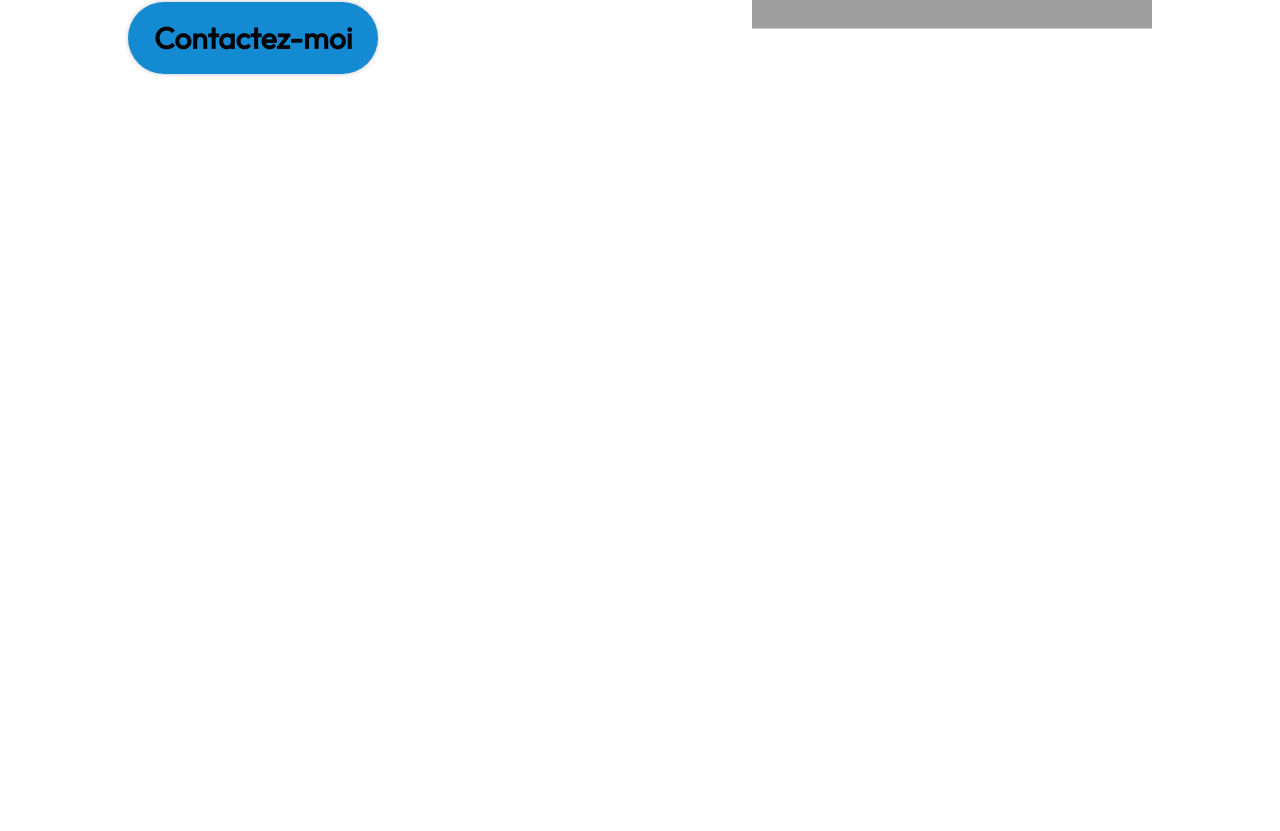
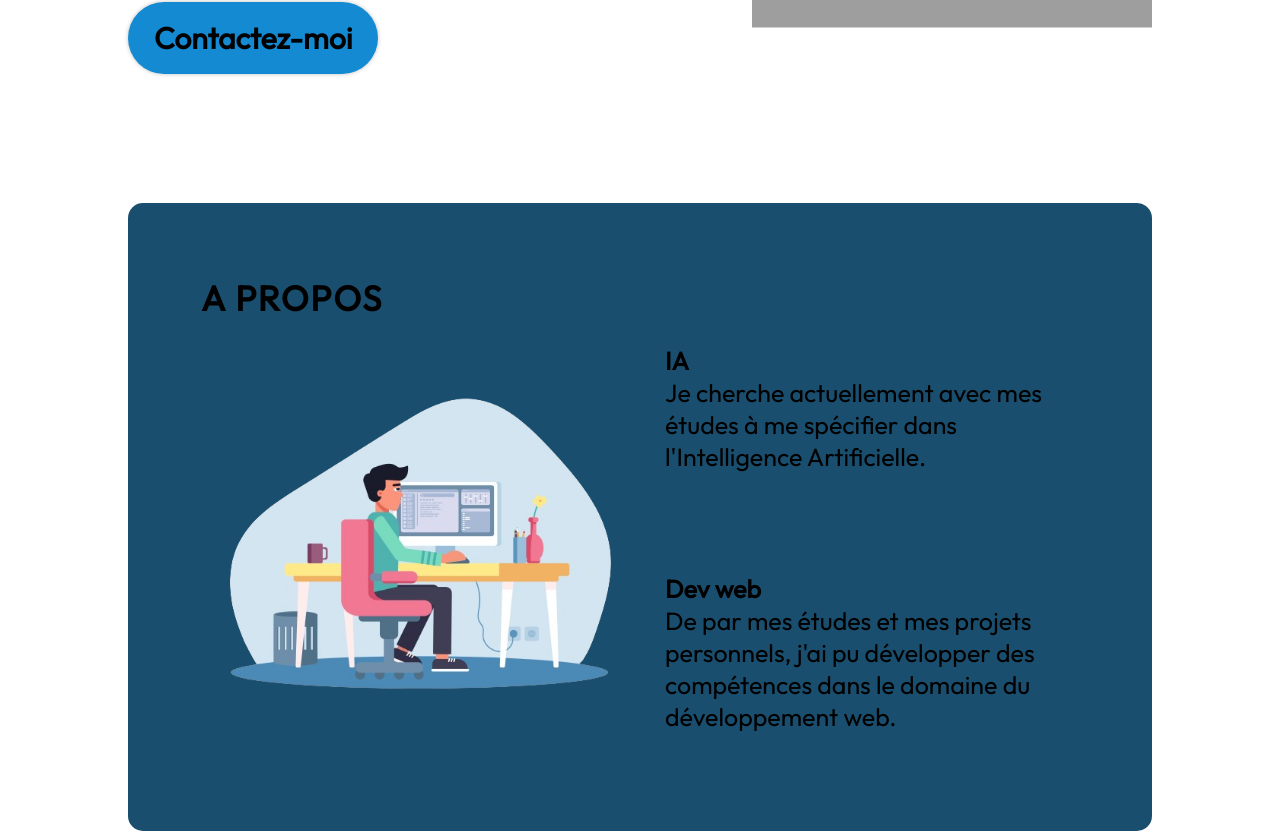
Before and after one commit to adesbx/PortfolioV2, a React (Vite) app: page / in a window 1280 px wide. Shown: the part 471-1302 px from the top of the page. Before the commit the page ends 800 px from the top, so only its background shows below. Built offline with nearby package versions, Linux system fonts and the light colour scheme; grey boxes are pictures that could not be loaded.

Commit message:
About section finished, maybe need to fix the space between Img and Text

```diff
--- a/src/App.jsx
+++ b/src/App.jsx
@@ -1,6 +1,7 @@
 import styles from './App.module.css'
 import { Navbar } from './components/Navbar/Navbar'
 import { Hero } from './components/Hero/Hero'
+import { About } from './components/About/About'
 
 
 function App() {
@@ -9,6 +10,7 @@ function App() {
     <div className={styles.App}>
       <Navbar />
       <Hero />
+      <About />
     </div>
   )
 }
--- /dev/null
+++ b/src/components/About/About.jsx
@@ -0,0 +1,33 @@
+import React from "react";
+import styles from "./About.module.css";
+import { getImageURL } from "../../utils";
+
+
+export const About = () => {
+    return (
+        <section className={styles.container} id="about">
+        <h2 className={styles.title}>A propos</h2>
+        <div className={styles.content}>
+            <img
+                className={styles.aboutImg}
+                src={getImageURL("about/Laptop.png")}
+                alt="Me on laptop"
+            />
+            <ul className={styles.aboutItems}>
+                <li className={styles.aboutItem}>
+                    <div className={styles.aboutItemText}>
+                        <h3>IA</h3>
+                        <p>Je cherche actuellement avec mes études à me spécifier dans l'Intelligence Artificielle.</p>
+                    </div>
+                </li>
+                <li className={styles.aboutItem}>
+                    <div className={styles.aboutItemText}>
+                        <h3>Dev web</h3>
+                        <p>De par mes études et mes projets personnels, j'ai pu développer des compétences dans le domaine du développement web.</p>
+                    </div>
+                </li>
+            </ul>
+        </div>
+    </section>
+    )
+};
--- /dev/null
+++ b/src/components/About/About.module.css
@@ -0,0 +1,88 @@
+@import "../../var.css";
+
+.container {
+    position: relative;
+    background-color: var(--color-secondary);
+    border-radius: 15px;
+    padding: 73px;
+    margin-top: 129px;
+    margin-left: 10%;
+    margin-right: 10%;
+    z-index: 1;
+}
+
+.title {
+    color: var(--color-text);
+    font-size: 35px;
+    font-weight: 700;
+    letter-spacing: 1.75px;
+    text-transform: uppercase;
+}
+
+.content {
+    display: flex;
+    flex-direction: row;
+    align-items: center;
+}
+
+.aboutImg {
+    width: 50%;
+}
+
+.aboutItems {
+    color: var(--color-text);
+    display: flex;
+    flex-direction: column;
+    gap: 50px;
+}
+
+.aboutItem {
+    display: flex;
+    flex-direction: column;
+    align-items: center;
+    border-radius: 20px;
+    list-style: none;
+    padding: 25px;
+    background-image: linear-gradient(90deg, rgba(165, 215, 232, 0.42)0%, rgba(255, 255, 255, 0)100%);
+    background-size: 0 100%;
+    background-repeat: no-repeat;
+    transition: 0.4s;
+}
+
+.aboutItem:hover {
+    background-size: 100% 100%;
+}
+
+.aboutItemText h3 {
+    font-size: 25px;
+    font-weight: 600;
+}
+
+.aboutItemText p {
+    font-size: 25px;
+}
+
+@media screen and (max-width: 830px) {
+    .container {
+        background-color: transparent;
+        padding-left: 0;
+        padding-right: 0;
+    }
+
+    .content {
+        flex-direction: column;
+    }
+
+    .aboutImg {
+        display: none;
+    }
+
+    .aboutItems {
+        margin-top: 29px;
+    }
+
+    .aboutItem {
+        padding-left: 0;
+        padding-right: 0;
+    }
+}
--- a/src/components/Navbar/Navbar.jsx
+++ b/src/components/Navbar/Navbar.jsx
@@ -23,13 +23,13 @@ export const Navbar = () => {
                     />
                 <ul className={`${styles.menuItems} ${menuOpen && styles.menuOpen}`} onClick={() => setMenuOpen(false)}>
                     <li>
-                        <a href="#about">About</a>
+                        <a href="#about">A propos</a>
                     </li>
                     <li>
-                        <a href="#experience">Experience</a>
+                        <a href="#experience">Expérience</a>
                     </li>
                     <li>
-                        <a href="#projects">Projects</a>
+                        <a href="#projects">Projets</a>
                     </li>
                     <li>
                         <a href="#contact">Contact</a>
--- a/src/index.css
+++ b/src/index.css
@@ -4,3 +4,7 @@
   padding: 0;
   font-family: "Outfit", Arial, Helvetica, sans-serif;
 }
+
+html {
+  scroll-behavior: smooth;
+}
```
Also changed, not shown: assets/about/3411109.jpg (deleted), assets/about/Laptop.png (added).
